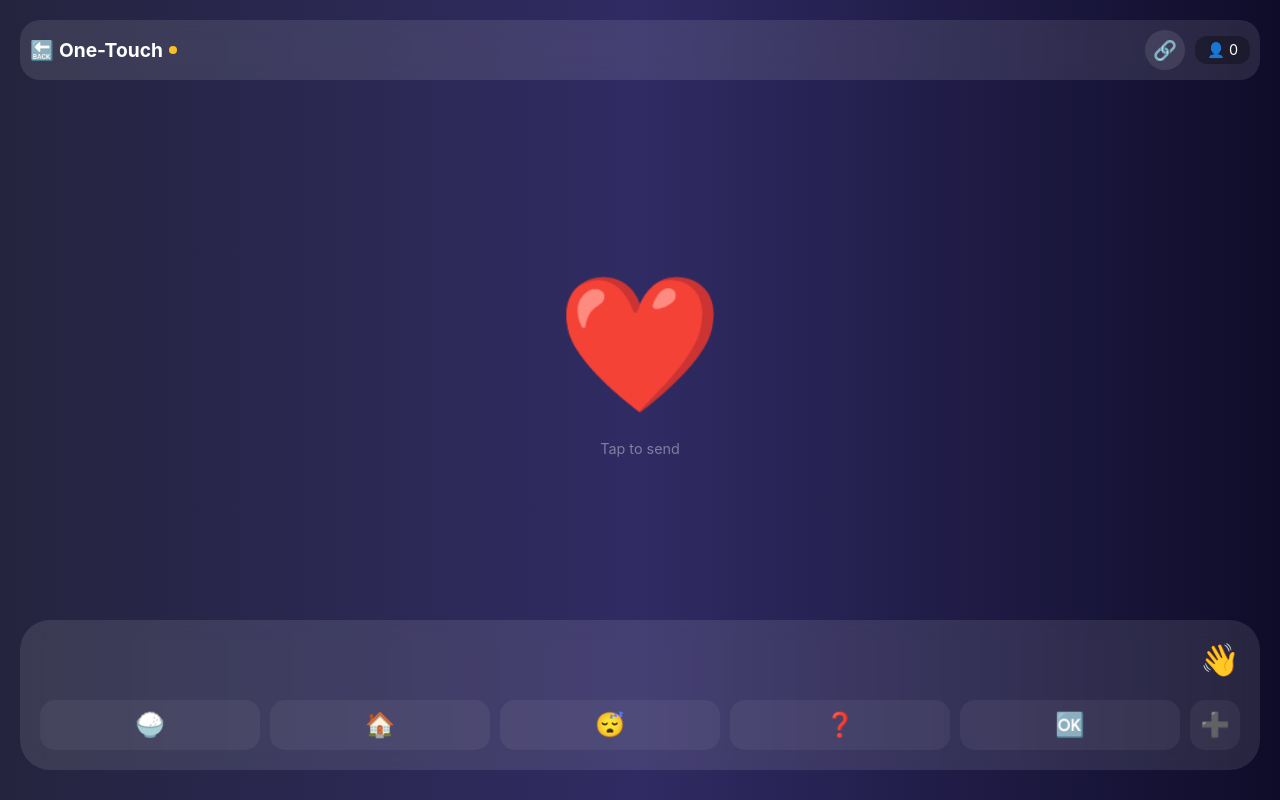
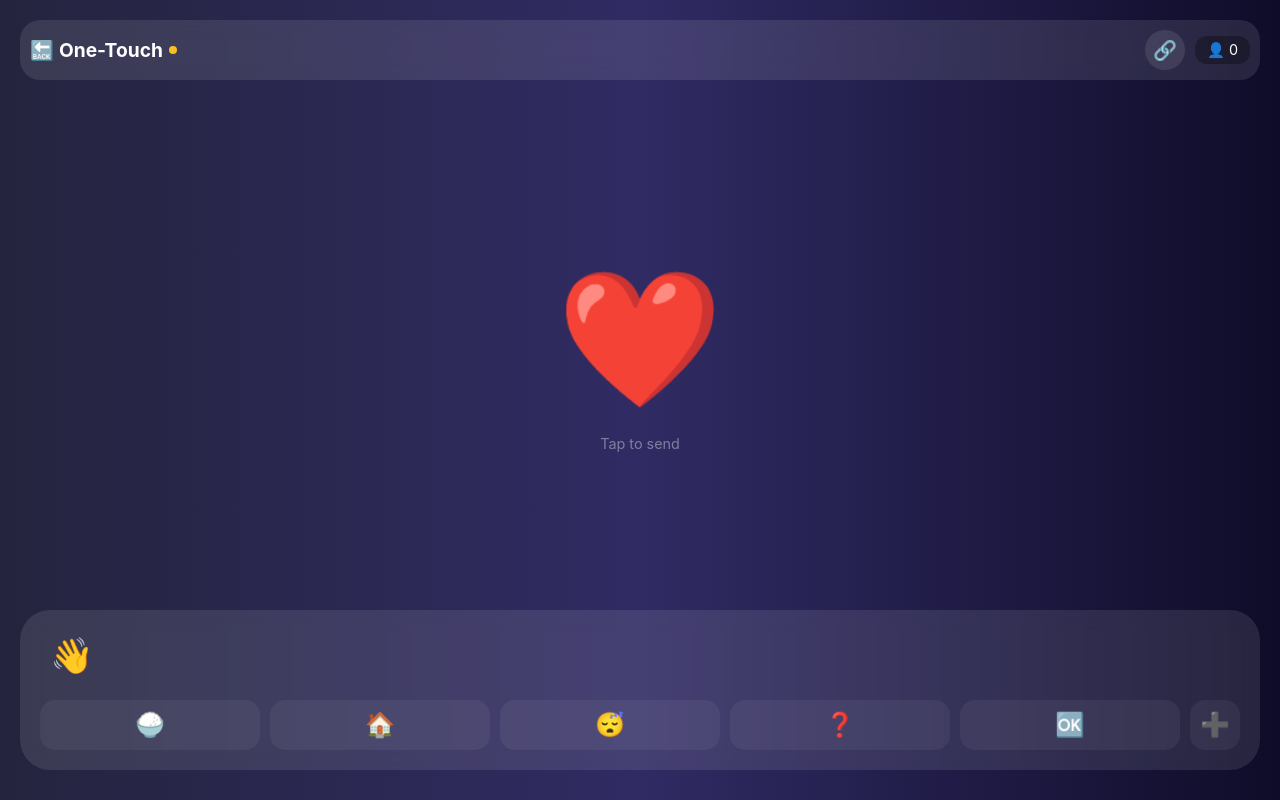
Before and after one commit to heonyun/telepathy-pingpong, a Next.js app: page /r/1 in a window 1280 px wide. Built offline with nearby package versions, Linux system fonts and the light colour scheme; no server answers; what pusher would draw is missing.

Commit message:
Improve History UX: Horizontal Scroll & Click-Events (#2)
* Enhance History: Horizontal Scroll & Click-to-Send

* Fix: Add Drag Detection to Prevent Accidental Sends

* Polish: CSS Cleanup, A11y, and Robust Drag Detection

```diff
--- a/src/app/globals.css
+++ b/src/app/globals.css
@@ -12,7 +12,8 @@ body {
     background: var(--background);
     background: var(--background-gradient);
     color: white;
-  overflow: hidden; /* Prevent scroll bouncing */
+    overflow: hidden;
+    /* Prevent scroll bouncing */
     height: 100dvh;
 }
 
@@ -53,7 +54,10 @@ body {
     box-shadow: 0 0 20px rgba(255, 0, 122, 0.5);
     transition: transform 0.2s;
 }
-.btn-primary:active { transform: scale(0.95); }
+
+.btn-primary:active {
+    transform: scale(0.95);
+}
 
 /* Room Page */
 .room-container {
@@ -89,14 +93,14 @@ body {
 }
 
 .badge {
-  background: rgba(0,0,0,0.3);
+    background: rgba(0, 0, 0, 0.3);
     padding: 5px 12px;
     border-radius: 12px;
     font-size: 0.9rem;
 }
 
 .icon-btn {
-  background: rgba(255,255,255,0.1);
+    background: rgba(255, 255, 255, 0.1);
     border: none;
     color: white;
     font-size: 1.2rem;
@@ -110,7 +114,10 @@ body {
     justify-content: center;
     transition: background 0.2s;
 }
-.icon-btn:active { background: rgba(255,255,255,0.2); }
+
+.icon-btn:active {
+    background: rgba(255, 255, 255, 0.2);
+}
 
 .heart-stage {
     flex: 1;
@@ -121,6 +128,35 @@ body {
     position: relative;
 }
 
+/* Animation Keyframes */
+@keyframes pop {
+    0% {
+        transform: scale(1);
+    }
+
+    50% {
+        transform: scale(1.3);
+    }
+
+    100% {
+        transform: scale(1);
+    }
+}
+
+@keyframes breathe {
+    0% {
+        transform: scale(1);
+    }
+
+    50% {
+        transform: scale(1.05);
+    }
+
+    100% {
+        transform: scale(1);
+    }
+}
+
 .big-heart {
     font-size: 8rem;
     cursor: pointer;
@@ -128,20 +164,37 @@ body {
     transition: transform 0.1s;
     user-select: none;
     z-index: 10;
+    animation: breathe 2s infinite ease-in-out;
 }
-.big-heart:active { transform: scale(0.8); }
+
+.big-heart.pop {
+    animation: pop 0.2s cubic-bezier(0.175, 0.885, 0.32, 1.275) !important;
+}
+
+.big-heart:active {
+    transform: scale(0.9);
+    animation: none;
+}
 
 .help-text {
     margin-top: 20px;
-  color: rgba(255,255,255,0.5);
+    color: rgba(255, 255, 255, 0.5);
     font-size: 0.9rem;
     animation: pulse 2s infinite;
 }
 
 @keyframes pulse {
-    0% { opacity: 0.5; }
-    50% { opacity: 1; }
-    100% { opacity: 0.5; }
+    0% {
+        opacity: 0.5;
+    }
+
+    50% {
+        opacity: 1;
+    }
+
+    100% {
+        opacity: 0.5;
+    }
 }
 
 .controls {
@@ -152,16 +205,47 @@ body {
     margin-bottom: calc(env(safe-area-inset-bottom) + 10px);
 }
 
+/* Unified History Styles */
 .history {
     display: flex;
-  justify-content: center;
-  gap: 10px;
+    flex-direction: row;
+    align-items: center;
+    justify-content: flex-start;
+    gap: 12px;
     margin-bottom: 20px;
-  height: 40px;
+    height: 50px;
+    overflow-x: auto;
+    overflow-y: hidden;
+    white-space: nowrap;
+    padding: 0 10px;
+    scroll-behavior: smooth;
+
+    /* Hide scrollbar */
+    -ms-overflow-style: none;
+    scrollbar-width: none;
 }
+
+.history::-webkit-scrollbar {
+    display: none;
+}
+
 .history-item {
     font-size: 2rem;
-  transition: all 0.3s;
+    transition: transform 0.1s;
+    flex-shrink: 0;
+    opacity: 0.8;
+    cursor: pointer;
+    /* Moved from inline */
+}
+
+.history-item:active {
+    transform: scale(0.9);
+}
+
+.history-item:last-child {
+    opacity: 1;
+    font-size: 2.2rem;
+    font-weight: bold;
 }
 
 .emoji-grid {
@@ -171,7 +255,7 @@ body {
 }
 
 .emoji-btn {
-  background: rgba(255,255,255,0.05);
+    background: rgba(255, 255, 255, 0.05);
     border: none;
     font-size: 1.5rem;
     padding: 10px;
@@ -180,7 +264,10 @@ body {
     flex: 1;
     transition: background 0.2s;
 }
-.emoji-btn:active { background: rgba(255,255,255,0.2); }
+
+.emoji-btn:active {
+    background: rgba(255, 255, 255, 0.2);
+}
 
 /* Install Prompt Styles */
 .install-banner {
@@ -208,11 +295,13 @@ body {
     color: white;
     margin-right: 12px;
 }
+
 .install-text span {
     font-size: 0.95rem;
     line-height: 1.2;
     display: block;
 }
+
 .install-text small {
     color: #aaa;
     font-size: 0.8rem;
@@ -230,6 +319,7 @@ body {
     white-space: nowrap;
     box-shadow: 0 4px 12px rgba(99, 102, 241, 0.4);
 }
+
 .install-btn:active {
     transform: scale(0.95);
 }
@@ -245,11 +335,19 @@ body {
 }
 
 @keyframes slideUp {
-  from { transform: translate(-50%, 100%); opacity: 0; }
-  to { transform: translate(-50%, 0); opacity: 1; }
+    from {
+        transform: translate(-50%, 100%);
+        opacity: 0;
+    }
+
+    to {
+        transform: translate(-50%, 0);
+        opacity: 1;
+    }
 }
 
 /* iOS/Samsung Guide Overlay */
+/* ... (Existing Overlay Styles are fine, no duplicates there) ... */
 .ios-guide-overlay {
     position: fixed;
     top: 0;
@@ -273,7 +371,7 @@ body {
     border-radius: 20px;
     color: white;
     text-align: center;
-  box-shadow: 0 10px 40px rgba(0,0,0,0.5);
+    box-shadow: 0 10px 40px rgba(0, 0, 0, 0.5);
     position: relative;
     animation: bounceUp 0.5s cubic-bezier(0.175, 0.885, 0.32, 1.275);
 }
@@ -282,17 +380,20 @@ body {
     margin: 0 0 16px 0;
     font-size: 1.2rem;
 }
+
 .ios-guide-card p {
     margin: 8px 0;
     font-size: 1rem;
     color: #ddd;
 }
+
 .guide-arrow {
     margin: 20px 0;
     font-size: 1.2rem;
     color: #fbbf24;
     animation: pointDown 1s infinite alternate;
 }
+
 .ok-btn {
     background: #444;
     color: white;
@@ -305,32 +406,32 @@ body {
     margin-top: 10px;
 }
 
-@keyframes fadeIn { from { opacity: 0; } to { opacity: 1; } }
-@keyframes bounceUp { from { transform: translateY(100px); } to { transform: translateY(0); } }
-@keyframes pointDown { from { transform: translateY(0); } to { transform: translateY(5px); } }
-
-/* Animation Keyframes */
-@keyframes pop {
-  0% { transform: scale(1); }
-  50% { transform: scale(1.3); }
-  100% { transform: scale(1); }
+@keyframes fadeIn {
+    from {
+        opacity: 0;
     }
 
-@keyframes breathe {
-  0% { transform: scale(1); }
-  50% { transform: scale(1.05); }
-  100% { transform: scale(1); }
+    to {
+        opacity: 1;
+    }
 }
 
-/* Updated Classes */
-.big-heart {
-  animation: breathe 2s infinite ease-in-out;
+@keyframes bounceUp {
+    from {
+        transform: translateY(100px);
     }
 
-.big-heart.pop {
-  animation: pop 0.2s cubic-bezier(0.175, 0.885, 0.32, 1.275) !important;
+    to {
+        transform: translateY(0);
+    }
 }
 
-.history {
-  justify-content: flex-end;
+@keyframes pointDown {
+    from {
+        transform: translateY(0);
     }
+
+    to {
+        transform: translateY(5px);
+    }
+}
--- a/src/app/r/[slug]/RoomClient.jsx
+++ b/src/app/r/[slug]/RoomClient.jsx
@@ -3,6 +3,7 @@
 import { useEffect, useState, useRef } from 'react';
 import { pusherClient } from '@/lib/pusher';
 import { useRouter } from 'next/navigation';
+import { nanoid } from 'nanoid';
 
 const PRESETS = ['🍚', '🏠', '😴', '❓', '🆗'];
 
@@ -13,10 +14,12 @@ export default function RoomClient({ slug }) {
     const [myDeviceId, setMyDeviceId] = useState(null);
     const [messages, setMessages] = useState([]);
     const [connState, setConnState] = useState('connecting');
-    const [centerEmoji, setCenterEmoji] = useState('❤️'); // Default heart
-    const [animating, setAnimating] = useState(false); // For pop animation
+    const [centerEmoji, setCenterEmoji] = useState('❤️');
+    const [animating, setAnimating] = useState(false);
 
+    const historyRef = useRef(null);
     const channelRef = useRef(null);
+    const dragStart = useRef({ x: 0, y: 0 });
 
     useEffect(() => {
         setMounted(true);
@@ -26,6 +29,7 @@ export default function RoomClient({ slug }) {
             localStorage.setItem('deviceId', did);
         }
         setMyDeviceId(did);
+        // Initial msg with unique ID
         setMessages([{ id: 'welcome', emoji: '👋', senderDeviceId: 'system' }]);
 
         pusherClient.connection.bind('state_change', (states) => {
@@ -49,19 +53,21 @@ export default function RoomClient({ slug }) {
         channel.bind('pusher:member_removed', () => setCount(prev => Math.max(0, prev - 1)));
 
         channel.bind('message:new', (data) => {
-            setMessages(prev => [data, ...prev].slice(0, 50));
+            // Ensure data has ID, else fallback
+            const msg = { ...data, id: data.id || nanoid() };
 
-            // 1. Receiver Animation & Emoji Update
-            if (data.senderDeviceId !== myDeviceId) {
-                setCenterEmoji(data.emoji); // Show received emoji
+            setMessages(prev => {
+                const newHistory = [...prev, msg];
+                if (newHistory.length > 50) return newHistory.slice(newHistory.length - 50);
+                return newHistory;
+            });
+
+            if (msg.senderDeviceId !== myDeviceId) {
+                setCenterEmoji(msg.emoji);
                 triggerAnimation();
-
                 if (document.hidden && Notification.permission === 'granted') {
                     try {
-                        new Notification('텔레파시 도착! 💘', {
-                            body: `${data.emoji}`,
-                            icon: '/icons/icon-192x192.png'
-                        });
+                        new Notification('텔레파시! 💘', { body: msg.emoji });
                     } catch (e) { }
                 }
             }
@@ -72,13 +78,18 @@ export default function RoomClient({ slug }) {
         };
     }, [myDeviceId, slug]);
 
+    useEffect(() => {
+        if (historyRef.current) {
+            historyRef.current.scrollLeft = historyRef.current.scrollWidth;
+        }
+    }, [messages]);
+
     const triggerAnimation = () => {
         setAnimating(true);
-        setTimeout(() => setAnimating(false), 200); // 200ms pop
+        setTimeout(() => setAnimating(false), 200);
     };
 
     const sendMessage = async (emoji) => {
-        // 2. Sender Animation & Emoji Update
         setCenterEmoji(emoji);
         triggerAnimation();
 
@@ -88,25 +99,54 @@ export default function RoomClient({ slug }) {
             await fetch(`/api/rooms/${slug}/messages`, {
                 method: 'POST',
                 headers: { 'Content-Type': 'application/json' },
-                body: JSON.stringify({ deviceId: myDeviceId, emoji })
+                body: JSON.stringify({
+                    deviceId: myDeviceId,
+                    emoji,
+                    id: nanoid() // Send ID from client for optimism
+                })
             });
-        } catch {
-            alert('Send failed');
+        } catch (err) {
+            console.error('Send failed:', err);
+            // Fallback UI or toast could go here
         }
     };
+
+    const goHome = () => {
+        if (confirm('방을 나가시겠습니까?')) router.push('/');
+    }
 
     const copyLink = () => {
         const url = window.location.href;
         if (navigator.clipboard) {
             navigator.clipboard.writeText(url).then(() => alert('주소 복사 완료! 🔗'));
         } else {
-            prompt("주소를 복사하세요:", url);
+            prompt("주소:", url);
         }
     };
 
-    const goHome = () => {
-        if (confirm('방을 나가시겠습니까?')) router.push('/');
-    }
+    // Robust Drag Detection (Euclidean)
+    const handlePointerDown = (e) => {
+        dragStart.current = { x: e.clientX, y: e.clientY };
+    };
+
+    const handleHistoryClick = (e, emoji) => {
+        const dx = Math.abs(e.clientX - dragStart.current.x);
+        const dy = Math.abs(e.clientY - dragStart.current.y);
+        const distance = Math.sqrt(dx * dx + dy * dy);
+        const threshold = e.pointerType === 'touch' ? 10 : 5;
+
+        if (distance > threshold) return; // It was a drag
+
+        sendMessage(emoji);
+        dragStart.current = { x: 0, y: 0 }; // Reset
+    };
+
+    const handleKeyDown = (e, emoji) => {
+        if (e.key === 'Enter' || e.key === ' ') {
+            e.preventDefault();
+            sendMessage(emoji);
+        }
+    };
 
     if (!mounted) return <div className="container">Loading...</div>;
 
@@ -129,7 +169,6 @@ export default function RoomClient({ slug }) {
             </div>
 
             <div className="heart-stage">
-                {/* 5. Dynamic Idle & Click Animation */}
                 <div
                     className={`big-heart ${animating ? 'pop' : ''}`}
                     onClick={() => sendMessage(centerEmoji)}
@@ -140,10 +179,18 @@ export default function RoomClient({ slug }) {
             </div>
 
             <div className="controls">
-                {/* 4. History Order: Recent on RIGHT (use flex-direction: row-reverse or just justify-end) */}
-                <div className="history" style={{ justifyContent: 'flex-end' }}>
-                    {messages.slice(0, 5).map((m, i) => (
-                        <div key={i} className="history-item">
+                <div className="history" ref={historyRef}>
+                    {messages.map((m) => (
+                        <div
+                            key={m.id}
+                            className="history-item"
+                            role="button"
+                            tabIndex={0}
+                            aria-label={`Resend ${m.emoji}`}
+                            onPointerDown={handlePointerDown}
+                            onClick={(e) => handleHistoryClick(e, m.emoji)}
+                            onKeyDown={(e) => handleKeyDown(e, m.emoji)}
+                        >
                             {m.emoji}
                         </div>
                     ))}
```
Lines whose indentation alone changed are shown as unchanged.
